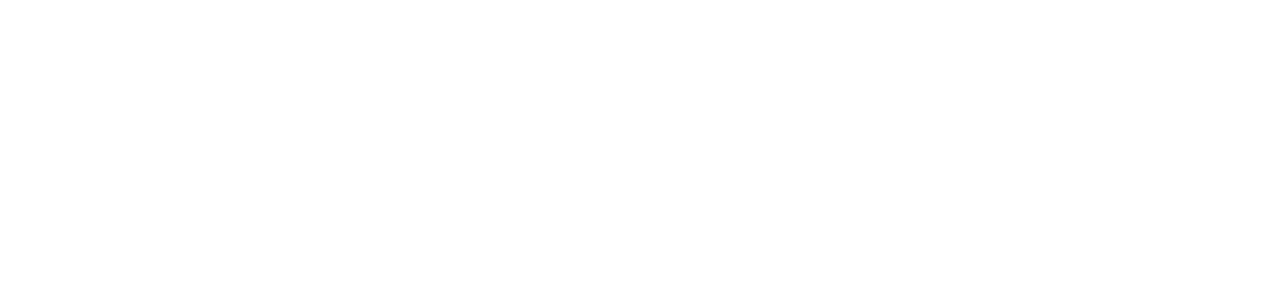
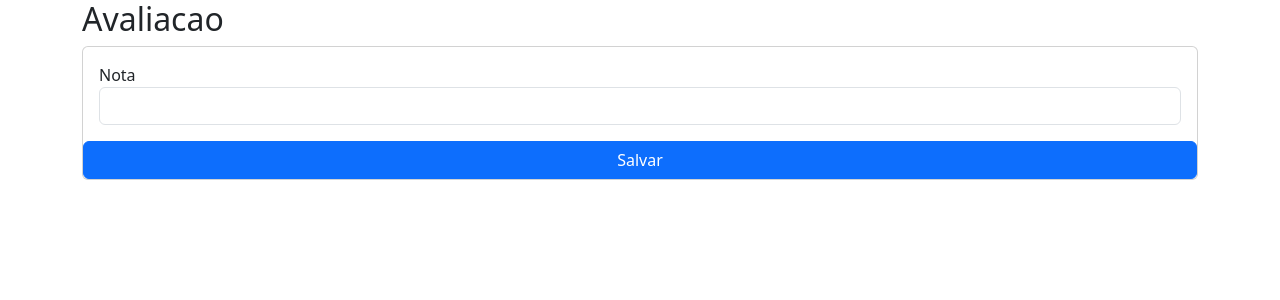
Before and after one commit to claramartinovsky/fabsoft-2025-2, an Angular app in the folder projfabsoft_frontend/: page /avaliacoes/novo in a window 1280 px wide. Before the commit this address led to /. Shown: the top 300 px of the page. Built offline with nearby package versions, Linux system fonts and the light colour scheme.

Commit message:
CRUD: Avaliação - POST.

```diff
--- a/projfabsoft_frontend/src/app/app.routes.ts
+++ b/projfabsoft_frontend/src/app/app.routes.ts
@@ -4,6 +4,7 @@
 import { CategoriaComponent } from './categoria.component/categoria.component';
 import { FormCategoria } from './form-categoria/form-categoria';
 import { AvaliacaoComponent } from './avaliacao.component/avaliacao.component';
+import { FormAvaliacao } from './form-avaliacao/form-avaliacao';
 
 export const routes: Routes = [
     { path: 'usuarios', component: UsuarioComponent },
@@ -14,6 +15,7 @@
     { path: 'categorias/novo', component: FormCategoria },
     { path: 'categorias/alterar/:id', component: FormCategoria },
 
-    { path: 'avaliacoes', component: AvaliacaoComponent }
+    { path: 'avaliacoes', component: AvaliacaoComponent },
+    { path: 'avaliacoes/novo', component: FormAvaliacao },
 
 ];
--- a/projfabsoft_frontend/src/app/avaliacao.component/avaliacao.component.html
+++ b/projfabsoft_frontend/src/app/avaliacao.component/avaliacao.component.html
@@ -1,5 +1,6 @@
 <main class="container">
     <h2>Avaliações</h2>
+    <a (click)="novo()" class="btn btn-primary">Novo</a>
     <table class="table">
         <thead>
             <tr>
--- a/projfabsoft_frontend/src/app/avaliacao.component/avaliacao.component.ts
+++ b/projfabsoft_frontend/src/app/avaliacao.component/avaliacao.component.ts
@@ -3,6 +3,7 @@
 import { AvaliacaoService } from '../service/avaliacao.service';
 import { HttpClientModule } from '@angular/common/http';
 import { CommonModule } from '@angular/common';
+import { Router } from '@angular/router';
 
 @Component({
   selector: 'app-avaliacao.component',
@@ -14,7 +15,9 @@
 export class AvaliacaoComponent {
   listaAvaliacoes: Avaliacao[] = [];
 
-  constructor(private avaliacaoService: AvaliacaoService) {}
+  constructor(private avaliacaoService: AvaliacaoService,
+    private router:Router
+  ) {}
 
   ngOnInit() {
     console.log("Carregando avaliacoes...");
@@ -22,4 +25,8 @@
       this.listaAvaliacoes = avaliacoes;
     });
   }
+
+  novo(){
+    this.router.navigate(['avaliacoes/novo'])
+  }
 }
--- /dev/null
+++ b/projfabsoft_frontend/src/app/form-avaliacao/form-avaliacao.html
@@ -0,0 +1,16 @@
+<main class="container">
+    <h2>Avaliacao</h2>
+    <div class="card">
+        <div class="card-body">
+            <div class="form-group">
+                <label for="txtNome">Nota</label>
+                <input type="text"
+                    [(ngModel)]="avaliacao.nota"
+                    class="form-control"
+                    id="txtNome">
+            </div>
+        </div>
+        <button (click)="salvar()"
+        class="btn btn-primary">Salvar</button>
+    </div>
+</main>
--- /dev/null
+++ b/projfabsoft_frontend/src/app/form-avaliacao/form-avaliacao.ts
@@ -0,0 +1,30 @@
+import { CommonModule } from '@angular/common';
+import { HttpClientModule } from '@angular/common/http';
+import { Component } from '@angular/core';
+import { FormsModule } from '@angular/forms';
+import { AvaliacaoService } from '../service/avaliacao.service';
+import { Router } from '@angular/router';
+import { Avaliacao } from '../model/avaliacao';
+
+@Component({
+  selector: 'app-form-avaliacao',
+  imports: [HttpClientModule, CommonModule, FormsModule],
+  templateUrl: './form-avaliacao.html',
+  styleUrl: './form-avaliacao.css',
+  providers: [AvaliacaoService, Router]
+})
+export class FormAvaliacao {
+  avaliacao: Avaliacao = new Avaliacao();
+
+  constructor(
+    private avaliacaoService:AvaliacaoService,
+    private router: Router
+  ){}
+
+  salvar(){
+    this.avaliacaoService.saveAvaliacoes(this.avaliacao)
+    .subscribe(resultado => {
+      this.router.navigate(['avaliacoes'])
+    });
+  }
+}
--- a/projfabsoft_frontend/src/app/service/avaliacao.service.ts
+++ b/projfabsoft_frontend/src/app/service/avaliacao.service.ts
@@ -14,4 +14,8 @@
   getAvaliacoes(){
     return this.http.get<Avaliacao[]>(this.apiURL);
   }
+
+  saveAvaliacoes(avaliacao: Avaliacao){
+    return this.http.post(this.apiURL,avaliacao);
+  }
 }
```
Also changed, not shown: projfabsoft_frontend/src/app/form-avaliacao/form-avaliacao.css (added), 1 other file (tests, documents, lock files or other folders).
